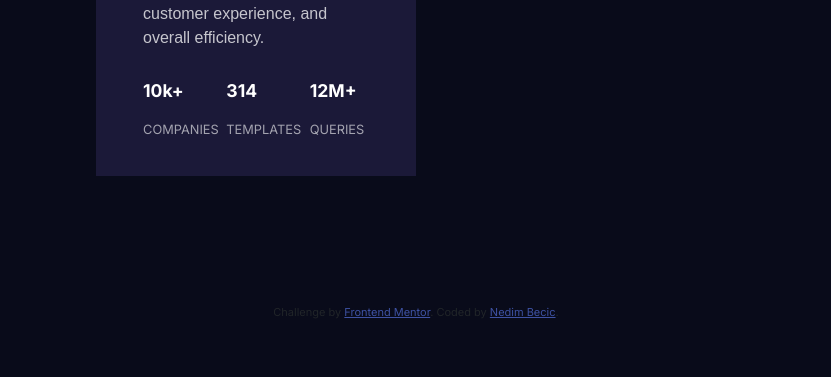
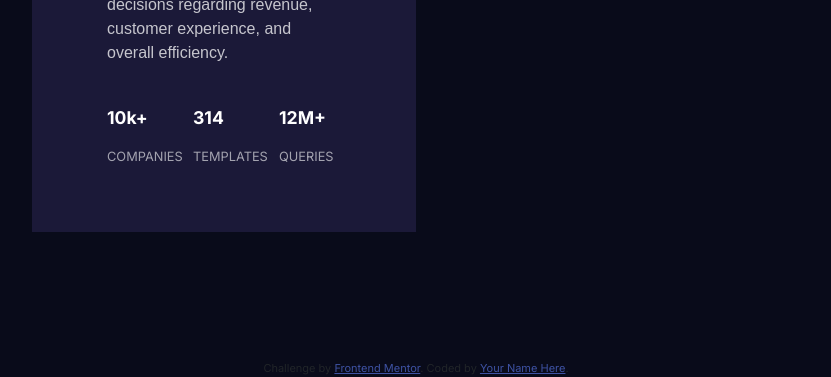
Before and after one commit to Ndm07/FrontendMentorChallenge.github.io, a plain HTML site: page index.html in a window 1280 px wide. Shown: the part 448-825 px from the top of the page, without its empty margins (224-1055 px from the left). Before the commit the page ends 800 px from the top, so only its background shows below. Drawn offline with nearby package versions, Linux system fonts and the light colour scheme.

Commit message:
Add files via upload

```diff
--- a/CSS/styles.css
+++ b/CSS/styles.css
@@ -11,7 +11,7 @@ span {
 
 .box {
   margin: 0 auto;
-  padding: 10% 25%;
+  padding: 10% 20%;
 }
 
 .col-lg-6 {
@@ -21,7 +21,7 @@ span {
 .left-side {
   background-color: hsl(244, 38%, 16%);
   height: 100%;
-  padding: 7.35% 7.35% 3.25%;
+  padding: 50px 75px;
 }
 
 .heading {
@@ -29,7 +29,7 @@ span {
   font-weight: 700;
   font-size: 2rem;
   margin: 0;
-  padding-bottom: 5%;
+  padding-bottom: 10%;
 }
 
 .sub-heading {
@@ -37,7 +37,7 @@ span {
   font-family: 'Lexend-Deca', sans-serif;
   font-weight: 400;
   font-size: 1rem;
-  padding-bottom: 5%;
+  padding-bottom: 10%;
 }
 
 .stat-heading {
@@ -51,7 +51,7 @@ span {
   font-size: 0.8rem;
 }
 
-@media only screen and (max-width:765px) {
+@media only screen and (max-width:1192px) {
   body {
     text-align: center;
   }
--- a/index.html
+++ b/index.html
@@ -30,25 +30,25 @@
 
 <body>
 
-    <div class="row box">
+    <div class="row box container-fluid">
 
-      <div class="col-lg-6 col-md-6 col-sm-12 col-xs-12 left-side">
+      <div class="col-lg-6 col-md-12 col-sm-12 col-xs-12 left-side">
         <p class="heading"> Get <span> insights </span> that help your business grow. </p>
         <p class="sub-heading"> Discover the benefits of data analytics and make better decisions regarding revenue, customer experience, and overall efficiency. </p>
 
         <div class="row">
 
-          <div class="col-lg-4 col-md-4 col-sm-12 col-xs-12  stats">
+          <div class="col-lg-4 col-md-12 col-sm-12 col-xs-12  stats">
             <p class="stat-heading"> 10k+ </p>
             <p class="stat-sub-heading"> COMPANIES </p>
           </div>
 
-          <div class="col-lg-4 col-md-4 col-sm-12 col-xs-12 stats">
+          <div class="col-lg-4 col-md-12 col-sm-12 col-xs-12 stats">
             <p class="stat-heading"> 314 </p>
             <p class="stat-sub-heading"> TEMPLATES </p>
           </div>
 
-          <div class="col-lg-4 col-md-4 col-sm-12 col-xs-12  stats">
+          <div class="col-lg-4 col-md-12 col-sm-12 col-xs-12  stats">
             <p class="stat-heading"> 12M+ </p>
             <p class="stat-sub-heading"> QUERIES </p>
           </div>
@@ -57,7 +57,7 @@
 
       </div>
 
-      <div class="col-lg-6 col-md-6 col-sm-12 col-xs-12">
+      <div class="col-lg-6 col-md-12 col-sm-12 col-xs-12 right-side">
         <img src="images/image-header-desktop.jpg" alt="preview image" class="img-fluid">
       </div>
 
@@ -67,7 +67,7 @@
 
   <div class="attribution">
     Challenge by <a href="https://www.frontendmentor.io?ref=challenge" target="_blank">Frontend Mentor</a>.
-    Coded by <a href="#">Nedim Becic</a>.
+    Coded by <a href="#">Your Name Here</a>.
   </div>
 </body>
 
```
